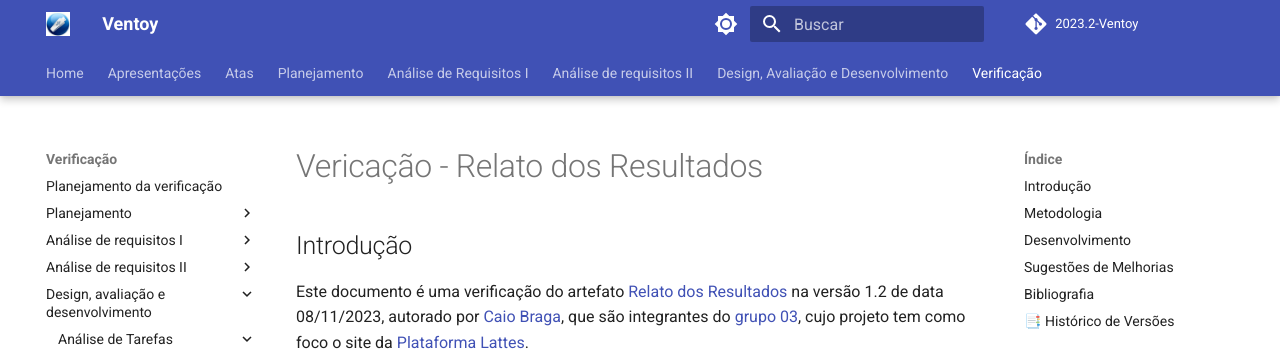
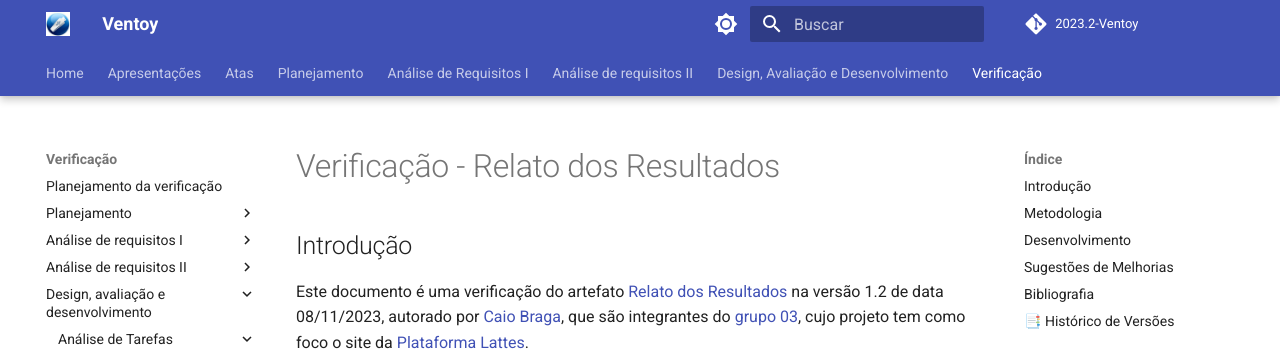
Before and after one commit to Interacao-Humano-Computador/2023.2-Ventoy, an MkDocs documentation site: the page built from docs/verificacao/DAD/nivel01/analiseDeTarefas/relatoResultados.md, in a window 1280 px wide and 900 px high. Shown: the top 351 px of the window. Built offline with MkDocs 1.6.1 and Material for MkDocs 9.7.7, drawn with Linux system fonts in a browser that asks for light colours; comment, search, counter and statistics services are not loaded.

Commit message:
Update relatoResultados.md

```diff
--- a/docs/verificacao/DAD/nivel01/analiseDeTarefas/relatoResultados.md
+++ b/docs/verificacao/DAD/nivel01/analiseDeTarefas/relatoResultados.md
@@ -1,4 +1,4 @@
-# Vericação - Relato dos Resultados
+# Verificação - Relato dos Resultados
 
 ## Introdução
 
```
Also changed, not shown: other parts of docs/verificacao/DAD/nivel01/analiseDeTarefas/relatoResultados.md (+1 -1 lines).
